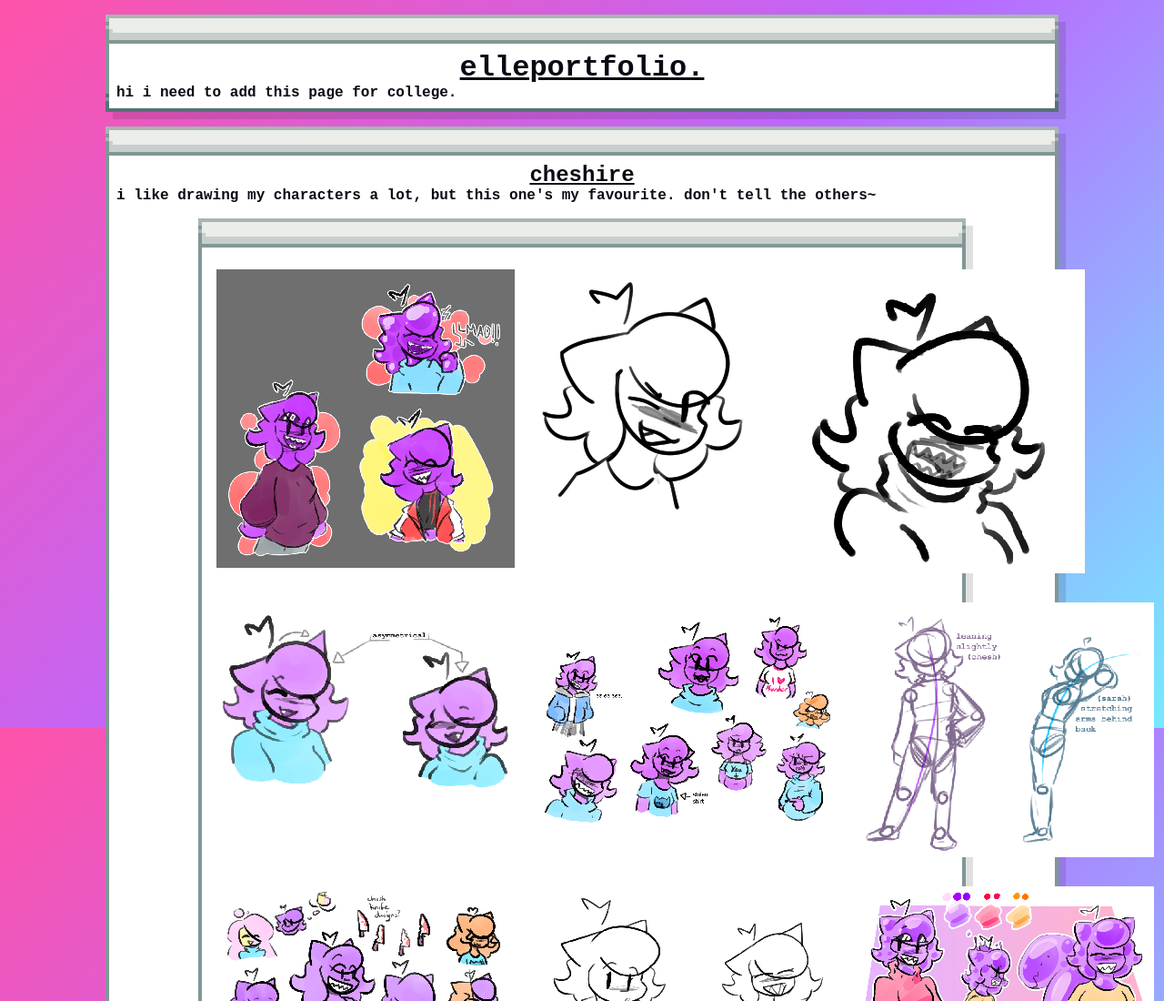
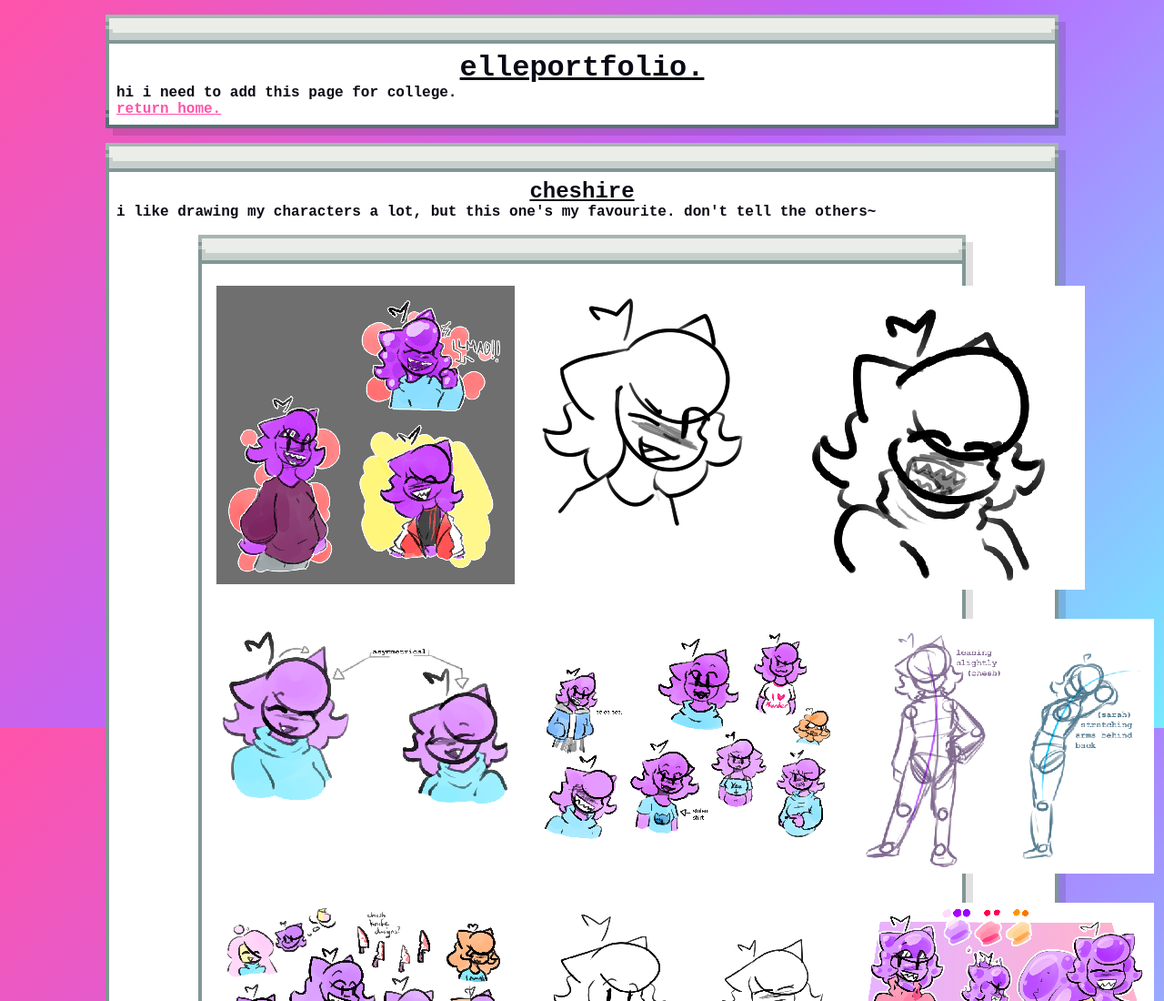
Before and after one commit to ellestuff/ellesite, a plain HTML site: page portfolio/index.html in a window 1280 px wide. Shown: the top 1100 px of the page at 91% size. Drawn offline with Linux system fonts and the light colour scheme.

Commit message:
portfolio return home button

```diff
--- a/portfolio/index.html
+++ b/portfolio/index.html
@@ -10,6 +10,7 @@
 		<div class="header">
 			<h1><u>elleportfolio.</u></h1>
 			<p>hi i need to add this page for college.</p>
+			<p><a href="..">return home.</a></p>
 		</div>
 		<div>
 			<h2><u>cheshire</u></h2>
```
